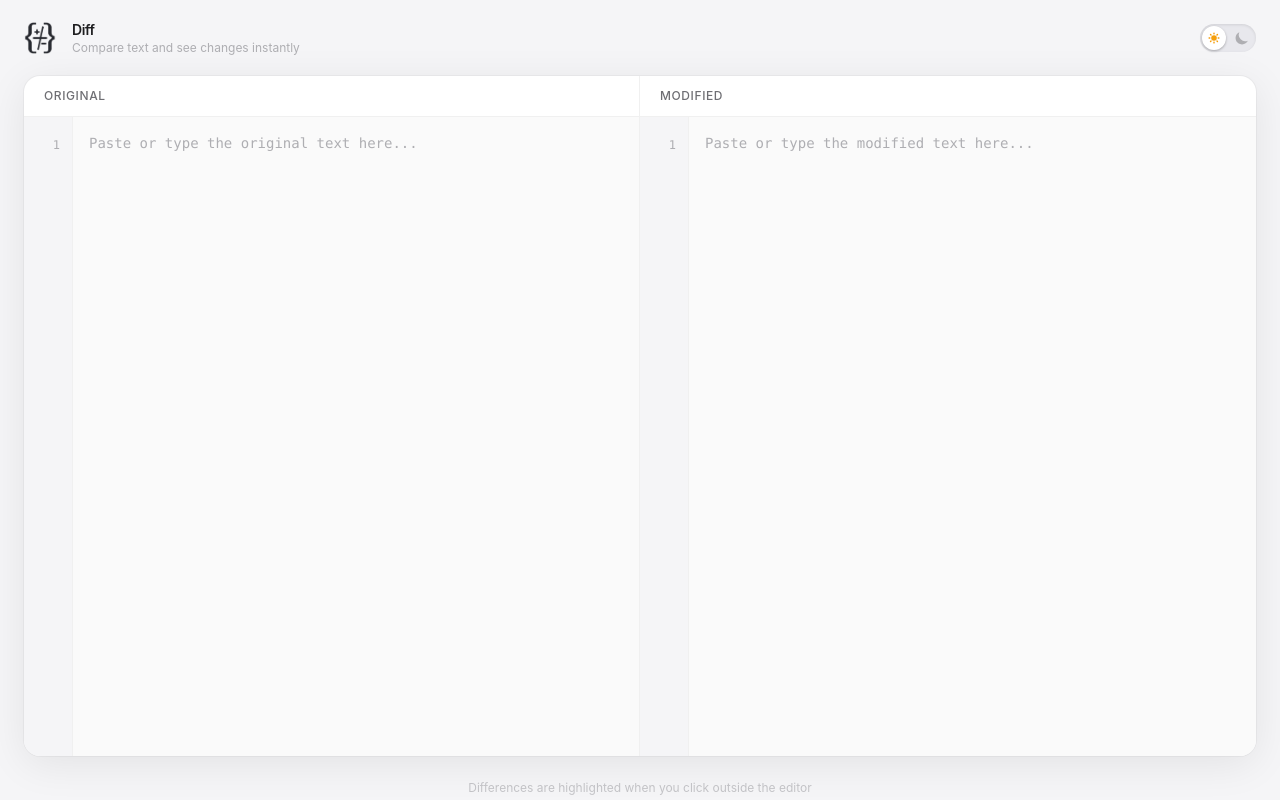
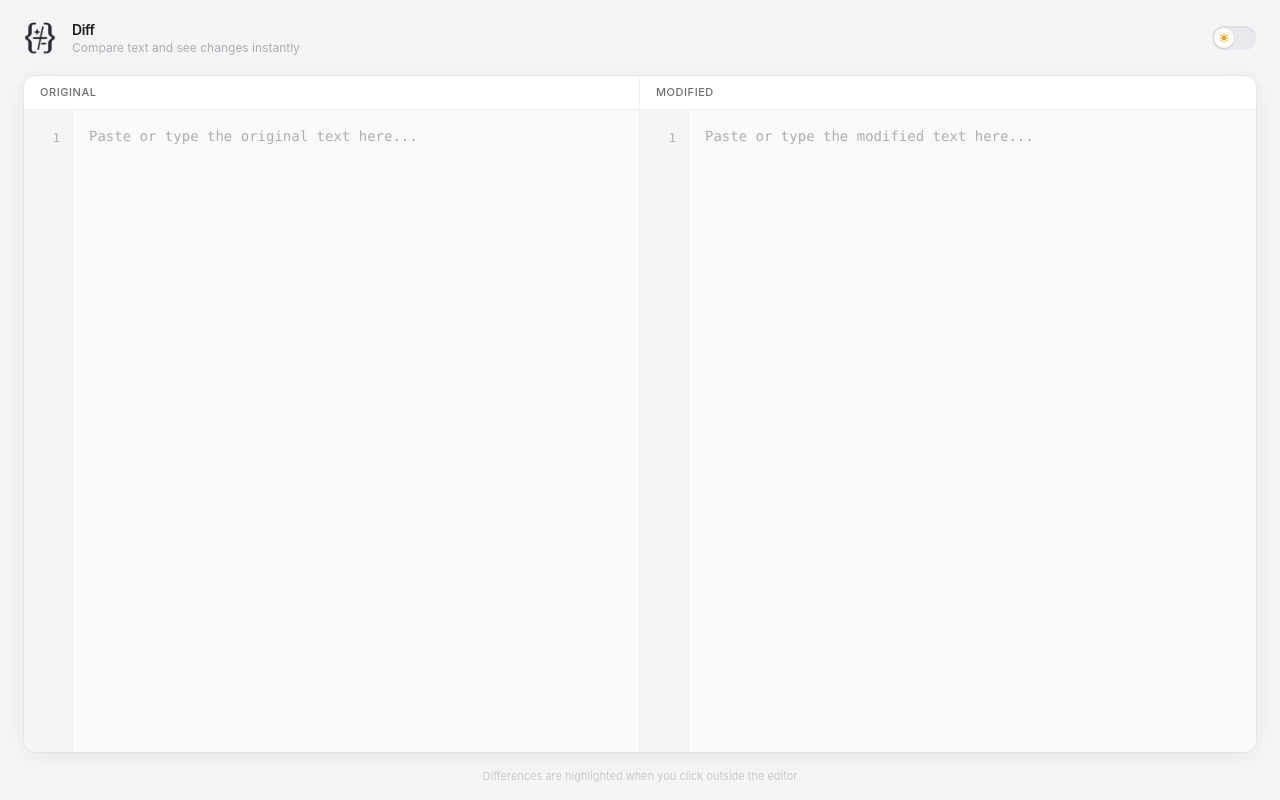
Before and after one commit to pblankley/text-diff, a Next.js app: page / in a window 1280 px wide. Built offline with nearby package versions, Linux system fonts and the light colour scheme.

Commit message:
spacing improvements

```diff
--- a/components/DiffViewer.tsx
+++ b/components/DiffViewer.tsx
@@ -73,7 +73,7 @@ export const DiffViewer: React.FC = () => {
 
   return (
     <div
-      className="min-h-screen flex flex-col"
+      className="h-screen flex flex-col overflow-hidden"
       style={{ backgroundColor: 'var(--bg-secondary)' }}
     >
       {/* Header */}
@@ -127,15 +127,14 @@ export const DiffViewer: React.FC = () => {
       </header>
 
       {/* Main Content */}
-      <main className="flex-1 px-6 pb-6">
+      <main className="flex-1 px-6 min-h-0">
         <div
-          className="h-full rounded-2xl overflow-hidden flex flex-col"
+          className="h-full rounded-xl overflow-hidden flex flex-col"
           style={{
             backgroundColor: 'var(--bg-primary)',
             boxShadow: isDark
-              ? '0 0 0 1px rgba(255, 255, 255, 0.06), 0 8px 40px rgba(0, 0, 0, 0.5)'
-              : '0 0 0 1px rgba(0, 0, 0, 0.04), 0 8px 40px rgba(0, 0, 0, 0.08)',
-            minHeight: 'calc(100vh - 120px)'
+              ? '0 0 0 1px rgba(255, 255, 255, 0.06), 0 4px 24px rgba(0, 0, 0, 0.4)'
+              : '0 0 0 1px rgba(0, 0, 0, 0.04), 0 4px 24px rgba(0, 0, 0, 0.06)',
           }}
         >
           {/* Panel Headers */}
@@ -144,34 +143,34 @@ export const DiffViewer: React.FC = () => {
             style={{ borderColor: 'var(--border-color)' }}
           >
             <div
-              className="px-5 py-3 border-r flex items-center justify-between"
+              className="px-4 py-2 border-r flex items-center justify-between"
               style={{ borderColor: 'var(--border-color)' }}
             >
               <span
-                className="text-xs font-medium uppercase tracking-wide"
+                className="text-[11px] font-medium uppercase tracking-wider"
                 style={{ color: 'var(--text-secondary)' }}
               >
                 Original
               </span>
               {leftText && (
                 <span
-                  className="text-xs tabular-nums"
+                  className="text-[11px] tabular-nums"
                   style={{ color: 'var(--text-tertiary)' }}
                 >
                   {leftText.split('\n').length} lines
                 </span>
               )}
             </div>
-            <div className="px-5 py-3 flex items-center justify-between">
+            <div className="px-4 py-2 flex items-center justify-between">
               <span
-                className="text-xs font-medium uppercase tracking-wide"
+                className="text-[11px] font-medium uppercase tracking-wider"
                 style={{ color: 'var(--text-secondary)' }}
               >
                 Modified
               </span>
               {rightText && (
                 <span
-                  className="text-xs tabular-nums"
+                  className="text-[11px] tabular-nums"
                   style={{ color: 'var(--text-tertiary)' }}
                 >
                   {rightText.split('\n').length} lines
@@ -213,14 +212,12 @@ export const DiffViewer: React.FC = () => {
       </main>
 
       {/* Keyboard hint */}
-      <footer className="flex-shrink-0 px-6 pb-4">
+      <footer className="flex-shrink-0 py-4">
         <p
-          className="text-center text-xs"
-          style={{ color: 'var(--text-tertiary)' }}
+          className="text-center text-[11px]"
+          style={{ color: 'var(--text-tertiary)', opacity: 0.6 }}
         >
-          <span style={{ opacity: 0.7 }}>
-            Differences are highlighted when you click outside the editor
-          </span>
+          Differences are highlighted when you click outside the editor
         </p>
       </footer>
     </div>
--- a/components/ThemeToggle.tsx
+++ b/components/ThemeToggle.tsx
@@ -11,62 +11,30 @@ export const ThemeToggle: React.FC<ThemeToggleProps> = ({ isDark, onToggle }) =>
   return (
     <button
       onClick={onToggle}
-      className="relative w-14 h-7 rounded-full transition-all duration-300 focus:outline-none focus-visible:ring-2 focus-visible:ring-offset-2"
+      className="relative w-11 h-6 rounded-full transition-all duration-300 focus:outline-none focus-visible:ring-2 focus-visible:ring-offset-2"
       style={{
         backgroundColor: 'var(--bg-tertiary)',
-        boxShadow: 'inset 0 1px 3px rgba(0, 0, 0, 0.1)',
+        boxShadow: 'inset 0 1px 2px rgba(0, 0, 0, 0.08)',
       }}
       aria-label={isDark ? 'Switch to light mode' : 'Switch to dark mode'}
       title={isDark ? 'Switch to light mode' : 'Switch to dark mode'}
     >
-      {/* Track icons */}
-      <span className="absolute inset-0 flex items-center justify-between px-1.5 pointer-events-none">
-        {/* Sun icon (light mode) */}
-        <svg
-          className="w-4 h-4 transition-opacity duration-200"
-          style={{
-            color: isDark ? 'rgba(255,255,255,0.5)' : 'transparent',
-            opacity: isDark ? 1 : 0
-          }}
-          fill="currentColor"
-          viewBox="0 0 20 20"
-        >
-          <path
-            fillRule="evenodd"
-            d="M10 2a1 1 0 011 1v1a1 1 0 11-2 0V3a1 1 0 011-1zm4 8a4 4 0 11-8 0 4 4 0 018 0zm-.464 4.95l.707.707a1 1 0 001.414-1.414l-.707-.707a1 1 0 00-1.414 1.414zm2.12-10.607a1 1 0 010 1.414l-.706.707a1 1 0 11-1.414-1.414l.707-.707a1 1 0 011.414 0zM17 11a1 1 0 100-2h-1a1 1 0 100 2h1zm-7 4a1 1 0 011 1v1a1 1 0 11-2 0v-1a1 1 0 011-1zM5.05 6.464A1 1 0 106.465 5.05l-.708-.707a1 1 0 00-1.414 1.414l.707.707zm1.414 8.486l-.707.707a1 1 0 01-1.414-1.414l.707-.707a1 1 0 011.414 1.414zM4 11a1 1 0 100-2H3a1 1 0 000 2h1z"
-            clipRule="evenodd"
-          />
-        </svg>
-        {/* Moon icon (dark mode) */}
-        <svg
-          className="w-4 h-4 transition-opacity duration-200"
-          style={{
-            color: !isDark ? 'var(--text-tertiary)' : 'transparent',
-            opacity: !isDark ? 1 : 0
-          }}
-          fill="currentColor"
-          viewBox="0 0 20 20"
-        >
-          <path d="M17.293 13.293A8 8 0 016.707 2.707a8.001 8.001 0 1010.586 10.586z" />
-        </svg>
-      </span>
-
       {/* Thumb */}
       <span
-        className="absolute top-0.5 w-6 h-6 rounded-full shadow-md transition-all duration-300 flex items-center justify-center"
+        className="absolute top-0.5 w-5 h-5 rounded-full shadow-sm transition-all duration-300 flex items-center justify-center"
         style={{
-          left: isDark ? 'calc(100% - 1.625rem)' : '0.125rem',
+          left: isDark ? 'calc(100% - 1.375rem)' : '0.125rem',
           backgroundColor: '#FFFFFF',
-          boxShadow: '0 1px 3px rgba(0, 0, 0, 0.2), 0 1px 2px rgba(0, 0, 0, 0.1)',
+          boxShadow: '0 1px 2px rgba(0, 0, 0, 0.15)',
         }}
       >
         {/* Icon inside thumb */}
         {isDark ? (
-          <svg className="w-3.5 h-3.5 text-indigo-500" fill="currentColor" viewBox="0 0 20 20">
+          <svg className="w-3 h-3 text-slate-500" fill="currentColor" viewBox="0 0 20 20">
             <path d="M17.293 13.293A8 8 0 016.707 2.707a8.001 8.001 0 1010.586 10.586z" />
           </svg>
         ) : (
-          <svg className="w-3.5 h-3.5 text-amber-500" fill="currentColor" viewBox="0 0 20 20">
+          <svg className="w-3 h-3 text-amber-500" fill="currentColor" viewBox="0 0 20 20">
             <path
               fillRule="evenodd"
               d="M10 2a1 1 0 011 1v1a1 1 0 11-2 0V3a1 1 0 011-1zm4 8a4 4 0 11-8 0 4 4 0 018 0zm-.464 4.95l.707.707a1 1 0 001.414-1.414l-.707-.707a1 1 0 00-1.414 1.414zm2.12-10.607a1 1 0 010 1.414l-.706.707a1 1 0 11-1.414-1.414l.707-.707a1 1 0 011.414 0zM17 11a1 1 0 100-2h-1a1 1 0 100 2h1zm-7 4a1 1 0 011 1v1a1 1 0 11-2 0v-1a1 1 0 011-1zM5.05 6.464A1 1 0 106.465 5.05l-.708-.707a1 1 0 00-1.414 1.414l.707.707zm1.414 8.486l-.707.707a1 1 0 01-1.414-1.414l.707-.707a1 1 0 011.414 1.414zM4 11a1 1 0 100-2H3a1 1 0 000 2h1z"
```
